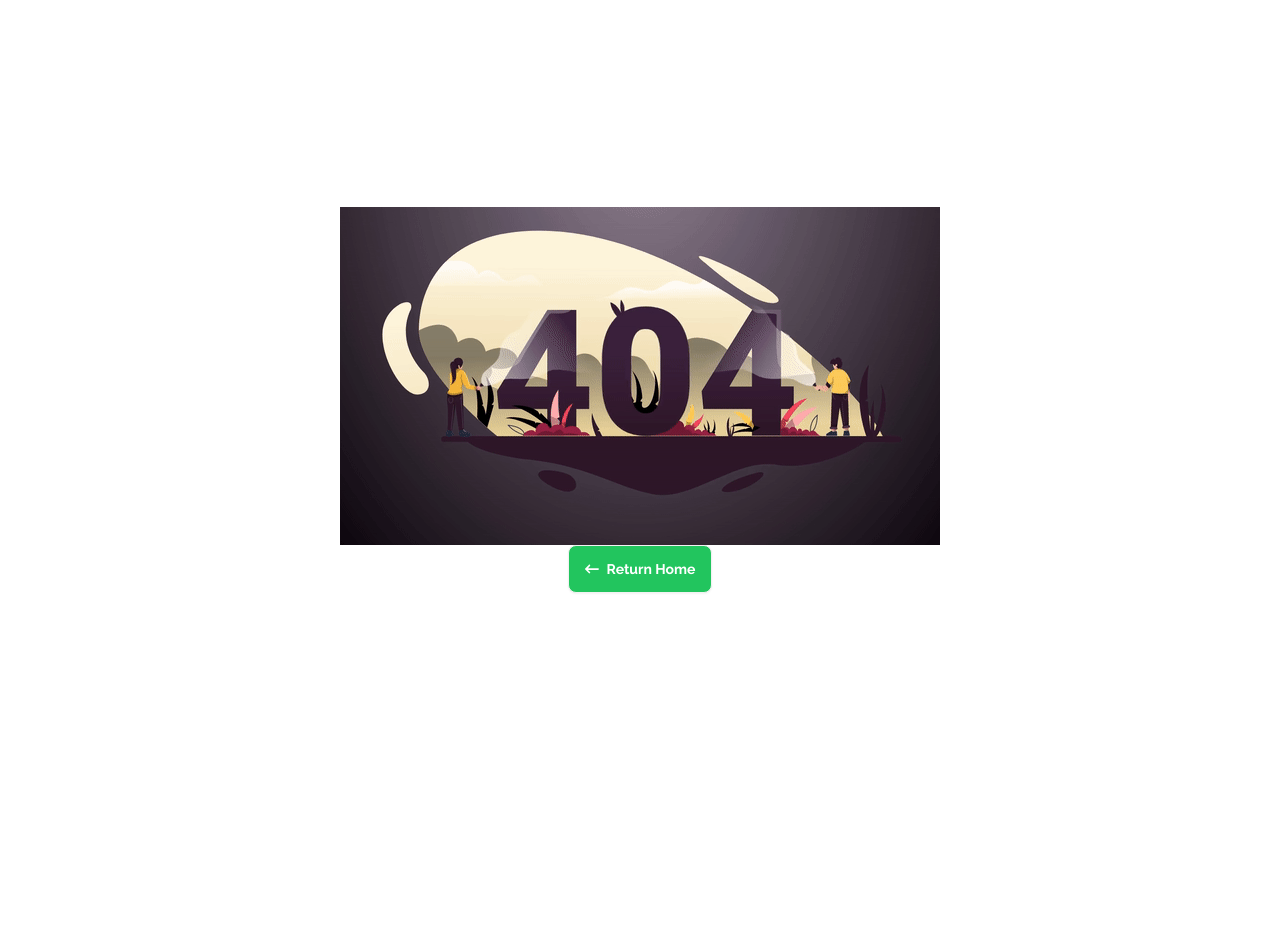
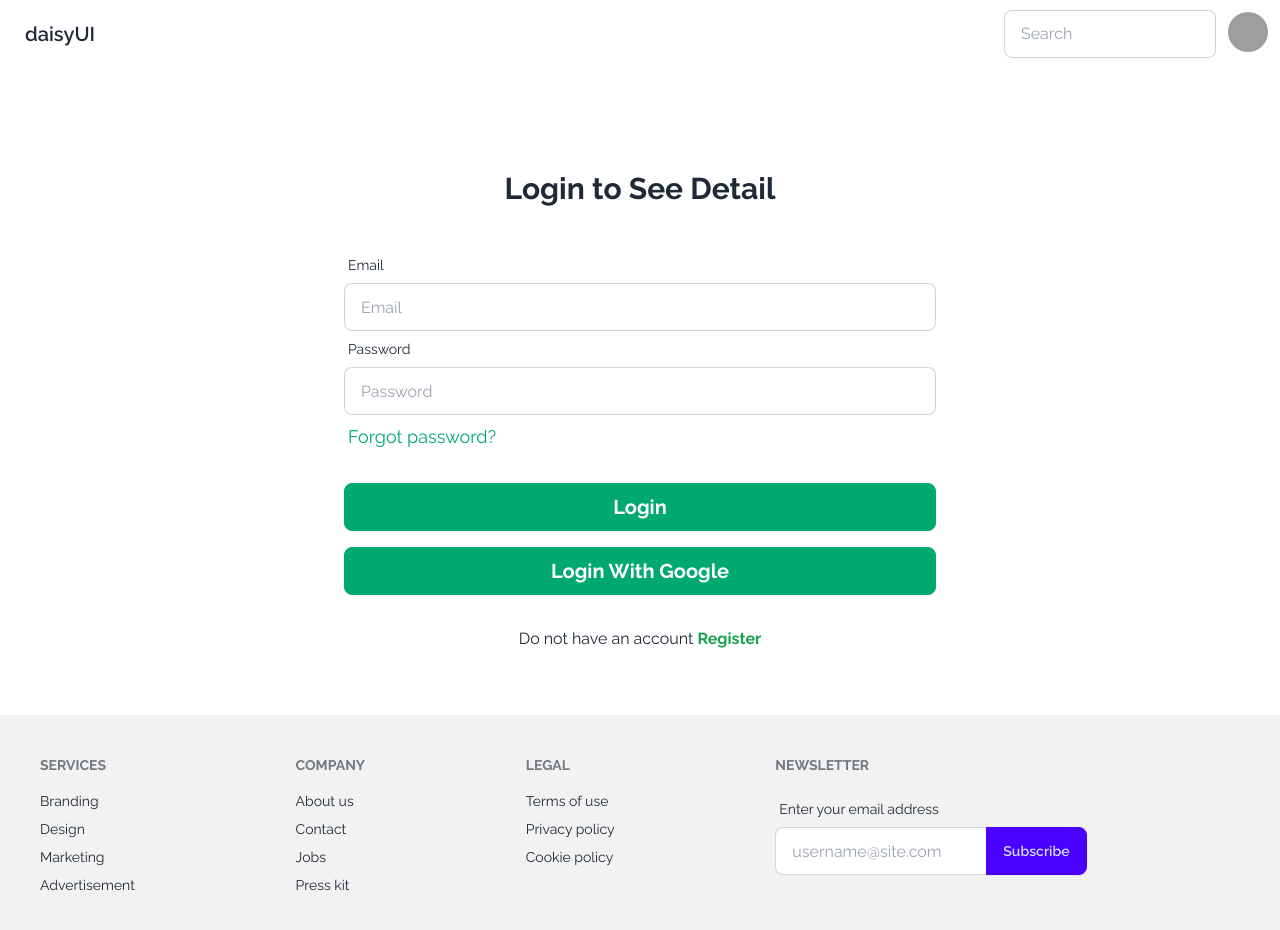
Before and after one commit to Rokon-Khan/ph-assignment-11, a React (Vite) app: page /login in a window 1280 px wide. Shown: the top 930 px of the page. Before the commit the page ends 800 px from the top, so only its background shows below. Built offline with nearby package versions, Linux system fonts and the light colour scheme; no server answers; grey boxes are pictures that could not be loaded.

Commit message:
Login and Forget password Systems added

```diff
--- /dev/null
+++ b/src/pages/ForgetPasssword.jsx
@@ -0,0 +1,60 @@
+import { getAuth, sendPasswordResetEmail } from "firebase/auth";
+import { useContext } from "react";
+import { Toaster } from "react-hot-toast";
+import { AuthContext } from "../authprovider/AuthProvider";
+import Footer from "../components/Footer";
+import Navbar from "../components/Navbar";
+
+const ForgetPassword = () => {
+  const auth = getAuth();
+  const { forgetEmail } = useContext(AuthContext);
+
+  const handleForgetPassword = () => {
+    sendPasswordResetEmail(auth, forgetEmail)
+      .then(() => {
+        alert("Password reset email sent! Check your inbox.");
+        window.location.href = "https://mail.google.com/";
+      })
+      .catch((error) => {
+        console.error("Error sending password reset email:", error);
+        alert("Failed to send password reset email. Please try again.");
+      });
+  };
+
+  return (
+    <div>
+      <Navbar />
+      <div className="card bg-base-100 w-full max-w-sm mx-auto shrink-0 shadow-2xl my-6">
+        <form className="card-body">
+          <div className="form-control">
+            <label className="label">
+              <span className="label-text">Email</span>
+            </label>
+            <input
+              value={forgetEmail}
+              type="email"
+              placeholder="email"
+              className="input input-bordered"
+              required
+              readOnly
+            />
+          </div>
+
+          <div className="form-control mt-6">
+            <button
+              type="button"
+              onClick={handleForgetPassword}
+              className="btn btn-success text-xl text-white"
+            >
+              Reset Password
+            </button>
+          </div>
+        </form>
+      </div>
+      <Toaster></Toaster>
+      <Footer />
+    </div>
+  );
+};
+
+export default ForgetPassword;
--- /dev/null
+++ b/src/pages/Login.jsx
@@ -0,0 +1,141 @@
+import { getAuth, GoogleAuthProvider, signInWithPopup } from "firebase/auth";
+import { useContext, useState } from "react";
+import toast, { Toaster } from "react-hot-toast";
+import { Link, useLocation, useNavigate } from "react-router-dom";
+import { AuthContext } from "../authprovider/AuthProvider";
+import Footer from "../components/Footer";
+import Navbar from "../components/Navbar";
+
+const Login = () => {
+  const auth = getAuth();
+  const provider = new GoogleAuthProvider();
+  const { signIn, setForgetEmail } = useContext(AuthContext);
+  const location = useLocation();
+  const navigate = useNavigate();
+  const [showPassword, setShowPassword] = useState(false);
+  const [error, setError] = useState("");
+  console.log("location in the login page", location);
+
+  const handleLogin = (e) => {
+    e.preventDefault();
+    console.log(e.currentTarget);
+    const form = new FormData(e.currentTarget);
+    const email = form.get("email");
+    const password = form.get("password");
+    console.log(email, password);
+
+    signIn(email, password)
+      .then((result) => {
+        console.log(result.user);
+
+        // navigate after login
+        navigate(location?.state ? location.state : "/");
+      })
+      .catch((error) => {
+        console.error(error);
+        // Handle errors with if-else
+        if (error.code === "auth/user-not-found") {
+          setError("No user found with this email.");
+          toast.error("An invalid Email or Password");
+        } else {
+          setError("An unexpected error occurred. Please try again.");
+          toast.error("An invalid Email or Password, Please try again.");
+        }
+      });
+  };
+
+  const handleEmailChange = (e) => {
+    setForgetEmail(e.target.value);
+  };
+
+  const handleSigWithGoogle = () => {
+    signInWithPopup(auth, provider)
+      .then((result) => {
+        // This gives you a Google Access Token. You can use it to access the Google API.
+        const credential = GoogleAuthProvider.credentialFromResult(result);
+        const token = credential.accessToken;
+        // The signed-in user info.
+        const user = result.user;
+        // IdP data available using getAdditionalUserInfo(result)
+        // ...
+        navigate(location?.state ? location.state : "/");
+      })
+      .catch((error) => {
+        // Handle Errors here.
+        const errorCode = error.code;
+        const errorMessage = error.message;
+        // The email of the user's account used.
+        const email = error.customData.email;
+        // The AuthCredential type that was used.
+        const credential = GoogleAuthProvider.credentialFromError(error);
+        // ...
+      });
+  };
+  return (
+    <div className="space-y-10">
+      <Navbar></Navbar>
+      <div className="flex flex-col md:w-3/4 lg:w-1/2 p-6 mx-auto">
+        <h2 className="text-3xl my-10 text-center font-bold">
+          Login to See Detail
+        </h2>
+        <form onSubmit={handleLogin}>
+          <div className="form-control">
+            <label className="label">
+              <span className="label-text">Email</span>
+            </label>
+            <input
+              onChange={handleEmailChange}
+              type="email"
+              required
+              name="email"
+              placeholder="Email"
+              className="input input-bordered"
+            />
+          </div>
+          <div className="form-control relative">
+            <label className="label">
+              <span className="label-text">Password</span>
+            </label>
+            <input
+              type={showPassword ? "text" : "password"}
+              required
+              name="password"
+              placeholder="Password"
+              className="input input-bordered"
+            />
+
+            <label className="label">
+              <Link
+                to="/forget-password"
+                className="label-text-alt text-lg text-success link link-hover"
+              >
+                Forgot password?
+              </Link>
+            </label>
+          </div>
+          <div className="form-control mt-6">
+            <button className="btn btn-success text-xl text-white font-bold ">
+              Login
+            </button>
+          </div>
+        </form>
+        <button
+          onClick={handleSigWithGoogle}
+          className="btn btn-full btn-success text-xl text-white font-bold my-4"
+        >
+          Login With Google
+        </button>
+        <p className="text-center mt-4">
+          Do not have an account{" "}
+          <Link className="text-green-600 font-bold" to="/register">
+            Register
+          </Link>
+        </p>
+      </div>
+      <Toaster></Toaster>
+      <Footer></Footer>
+    </div>
+  );
+};
+
+export default Login;
```
Also changed, not shown: src/pages/Register.jsx (+0 -44 lines), src/routes/Routes.jsx (+15 -14 lines).
